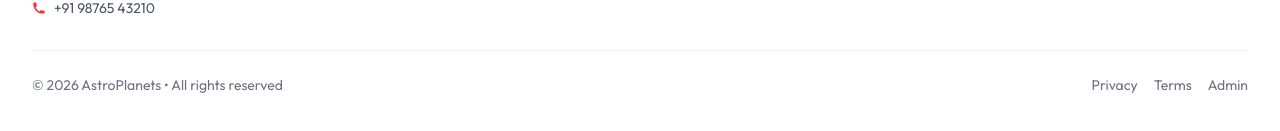
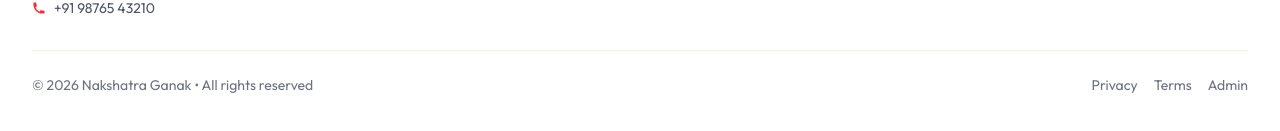
Before and after one commit to rajat804/astarology-frontend, a React (Vite) app: page / in a window 1280 px wide. Shown: the part 5422-5553 px from the top of the page. Built offline with nearby package versions, Linux system fonts and the light colour scheme; a web font is replaced by a local one.

Commit message:
footer update

```diff
--- a/src/components/Footer.jsx
+++ b/src/components/Footer.jsx
@@ -26,7 +26,7 @@ const Footer = () => {
 
             <div className="mt-4 text-sm text-gray-600">
               <div className="flex items-center gap-2">
-                <HiMail className="text-red-500" /> contact@astroplanets.example
+                <HiMail className="text-red-500" /> contact@NakshatraGanak.example
               </div>
               <div className="flex items-center gap-2 mt-2">
                 <HiPhone className="text-red-500" /> +91 98765 43210
@@ -60,7 +60,7 @@ const Footer = () => {
         </div>
 
         <div className="mt-8 border-t border-orange-100 pt-6 text-sm text-gray-500 flex flex-col sm:flex-row items-center justify-between gap-4">
-          <div>© {new Date().getFullYear()} AstroPlanets • All rights reserved</div>
+          <div>© {new Date().getFullYear()} Nakshatra Ganak • All rights reserved</div>
           <div className="flex items-center gap-4">
             <a className="hover:text-red-600 transition cursor-pointer">Privacy</a>
             <a className="hover:text-red-600 transition cursor-pointer">Terms</a>
```
